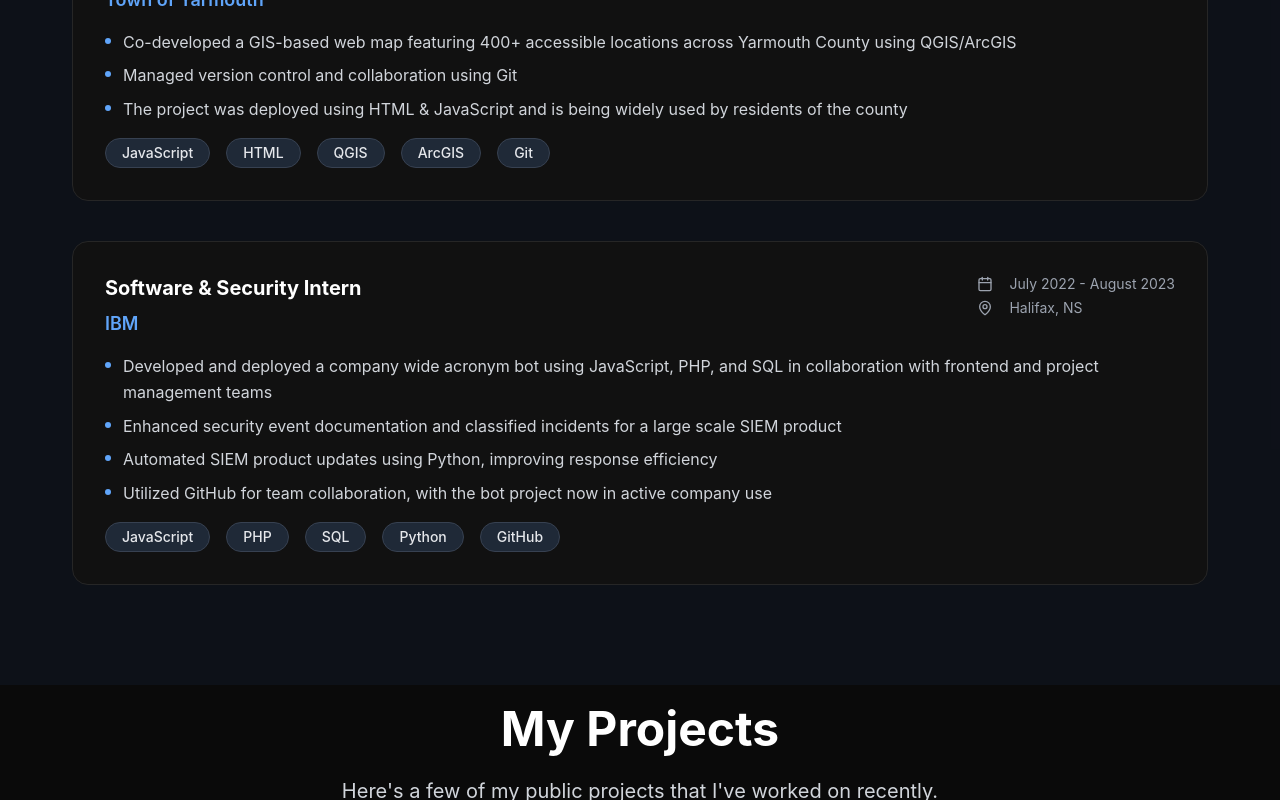
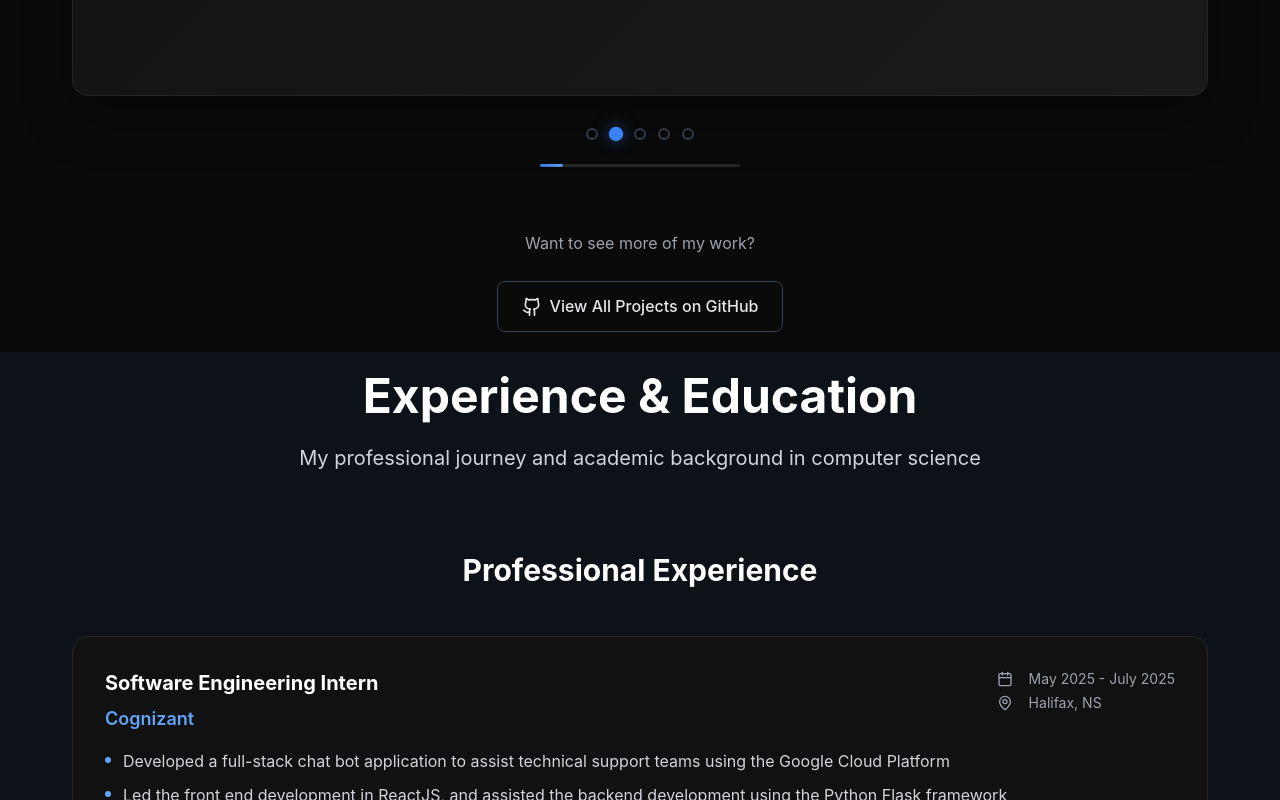
Before and after one commit to CharlieIQ/charlie-mclaughlin, a React (Vite) app: page / in a window 1280 px wide. Shown: the part 2600-3400 px from the top of the page. Built offline with nearby package versions, Linux system fonts and the light colour scheme; no server answers.

Commit message:
Flipped the order of Projects and Experience components in App.jsx

```diff
--- a/src/App.jsx
+++ b/src/App.jsx
@@ -14,8 +14,8 @@ function App() {
       <main>
         <Hero />
         <About />
+        <Projects />
         <Experience />
-        <Projects />
         <Contact />
       </main>
       <Footer />
```
